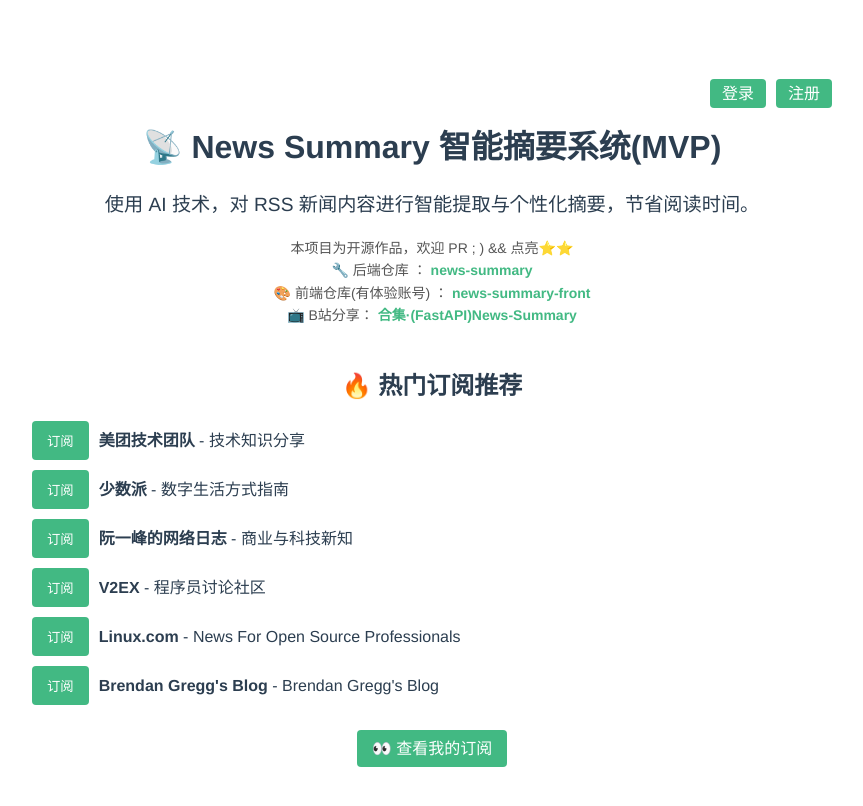
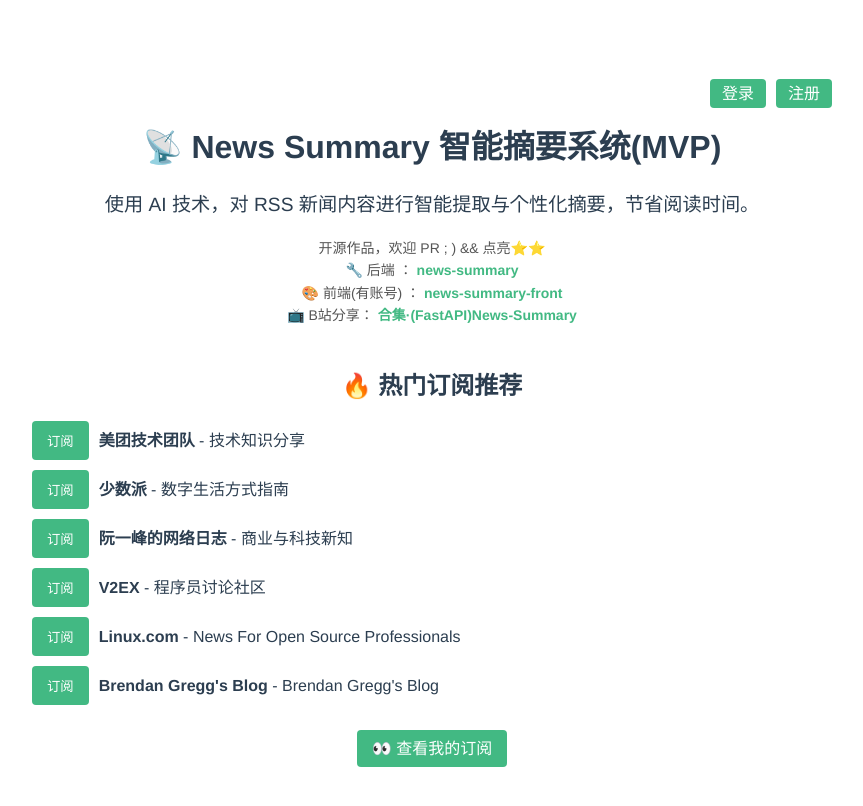
Before and after one commit to wsgggws/rss.navydev.top, a Vue app: page / in a window 1280 px wide. Shown: the whole page, without its empty margins (208-1071 px from the left). Built offline with nearby package versions, Linux system fonts and the light colour scheme; no server answers.

Commit message:
refactor: update website title

```diff
--- a/index.html
+++ b/index.html
@@ -5,7 +5,7 @@
     <link rel="icon" type="image/png" sizes="32x32" href="/favicon.png" />
     <link rel="icon" type="image/svg+xml" href="/rss.svg" />
     <meta name="viewport" content="width=device-width, initial-scale=1.0" />
-    <title>News-Summary-AI</title>
+    <title>RSS-顶尖</title>
   </head>
   <body>
     <div id="app"></div>
--- a/src/views/Home.vue
+++ b/src/views/Home.vue
@@ -19,16 +19,16 @@
       使用 AI 技术，对 RSS 新闻内容进行智能提取与个性化摘要，节省阅读时间。
     </p>
     <p class="opensource">
-      本项目为开源作品，欢迎 PR ; ) && 点亮⭐⭐
+      开源作品，欢迎 PR ; ) && 点亮⭐⭐
       <br />
-      🔧 后端仓库
+      🔧 后端
       <span v-if="backendStarCount !== null">⭐ {{ backendStarCount }}</span
       >：
       <a href="https://github.com/wsgggws/news-summary" target="_blank">
         news-summary</a
       ><br />
 
-      🎨 前端仓库(有体验账号)
+      🎨 前端(有账号)
       <span v-if="frontendStarCount !== null">⭐ {{ frontendStarCount }}</span
       >：
       <a href="https://github.com/wsgggws/news-summary-front" target="_blank">
```
Also changed, not shown: 1 other file (tests, documents, lock files or other folders).
